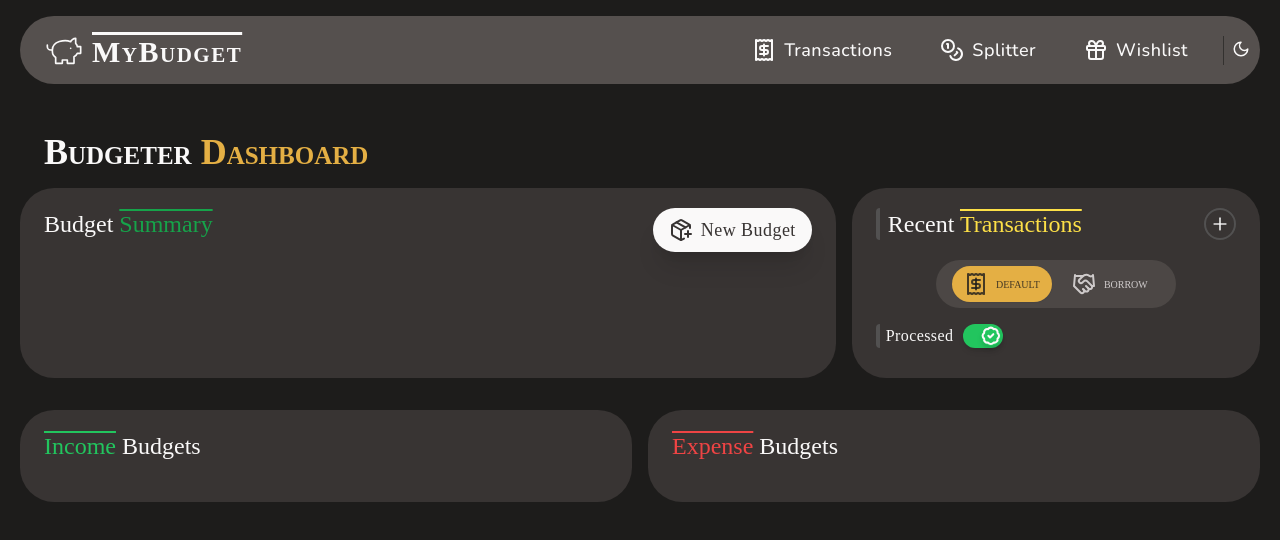
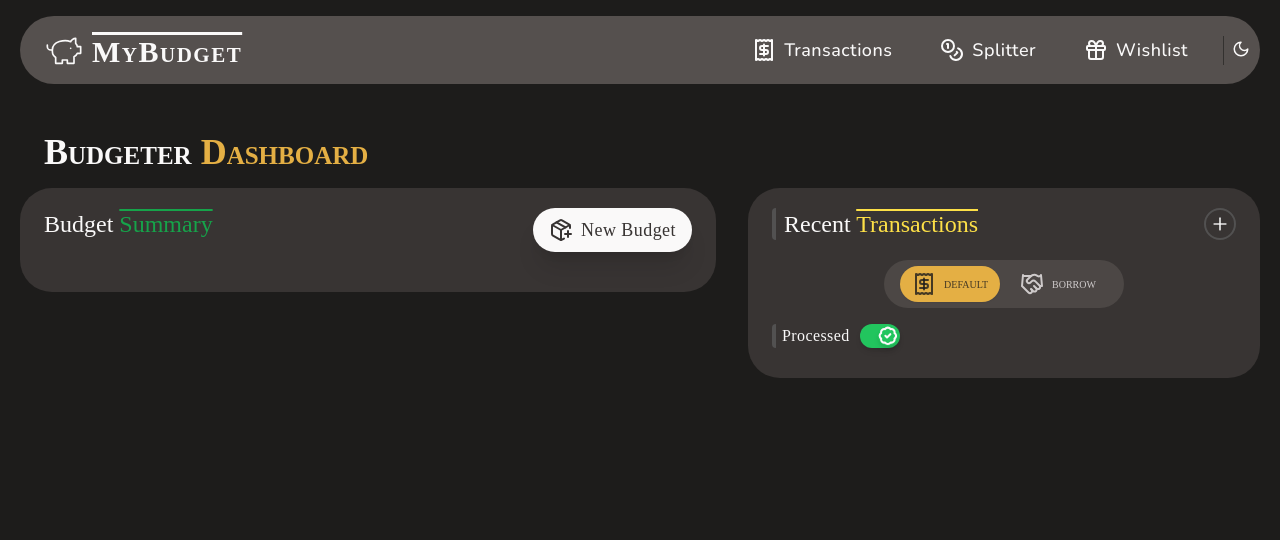
Before and after one commit to maateh/budgeter, a React (Vite) app: page / in a window 1280 px wide. Shown: the top 540 px of the page. Built offline with nearby package versions, Linux system fonts and the light colour scheme; a web font is replaced by a local one.

Commit message:
style: change the layout of Home and BudgetDetails

```diff
--- a/src/globals.css
+++ b/src/globals.css
@@ -121,7 +121,7 @@
 
 @layer components {
   .layout-rounded {
-    @apply rounded-[2.15rem] px-6 py-5;
+    @apply rounded-[2rem] px-6 py-5;
   }
 }
 
--- a/src/layouts/_root/pages/budgets/BudgetDetails.tsx
+++ b/src/layouts/_root/pages/budgets/BudgetDetails.tsx
@@ -14,14 +14,15 @@ const BudgetDetails = () => {
 
   const { data: budget, isLoading } = useGetBudget(id)
 
-  return !isLoading && budget ? (
+  return (
     <div className="page-wrapper">
       <h1 className="ml-6">
         Budget <span className="text-green-600/85 dark:text-green-400">Details</span>
       </h1>
 
-      <div className="w-full flex flex-col justify-between gap-4 md:flex-row">
-        <div className="w-full flex flex-col gap-4 md:w-4/6 md:max-w-4xl">
+      {!isLoading && budget ? (
+        <div className="w-full flex flex-col justify-between gap-x-8 gap-y-10 md:flex-row">
+          <div className="flex-1 w-full min-w-64 flex flex-col gap-y-10 md:min-w-80 md:max-w-4xl">
             <section className="w-full">
               <BudgetSummary budget={budget} />
             </section>
@@ -31,13 +32,12 @@ const BudgetDetails = () => {
             </section>
           </div>
 
-        <section className="w-full h-fit min-w-80 layout-rounded bg-primary md:w-2/6 md:max-w-lg">
+          <section className="flex-1 w-full h-fit min-w-64 layout-rounded bg-primary md:w-1/3 md:max-w-lg">
             <Transactions budgetId={budget.id} />
           </section>
         </div>
+      ) : <>Loading...</>} {/* // TODO: skeleton */}
     </div>
-  ) : (
-    <>Loading</> // TODO: skeleton
   )
 }
 
--- a/src/layouts/_root/pages/budgets/components/BudgetActions.tsx
+++ b/src/layouts/_root/pages/budgets/components/BudgetActions.tsx
@@ -19,7 +19,7 @@ const BudgetActions = ({ budget }: BudgetActionsProps) => {
 
   return (
     <div className="ml-auto flex flex-wrap-reverse items-center justify-end gap-y-2 gap-x-4">
-      <Button className="w-fit flex items-center gap-x-1.5"
+      <Button className="icon-wrapper"
         variant="destructive"
         size="sm"
         onClick={() => navigate(`/budgets/delete/${budget.id}`, {
--- a/src/layouts/_root/pages/budgets/components/BudgetSummary.tsx
+++ b/src/layouts/_root/pages/budgets/components/BudgetSummary.tsx
@@ -26,8 +26,7 @@ const BudgetSummary = ({ budget }: BudgetSummaryProps) => {
   return (
     <div className="flex flex-col gap-y-3.5 mx-2 sm:mx-3.5">
       <div className="flex flex-wrap justify-between gap-x-2 gap-y-5">
-        <div className="flex items-center gap-x-2">
-          <Badge className="py-3.5 gap-x-2.5 border-2"
+        <Badge className="py-3.5 border-2 icon-wrapper"
           size="lg"
           style={{ borderColor: budget.theme.foreground }}
         >
@@ -36,7 +35,6 @@ const BudgetSummary = ({ budget }: BudgetSummaryProps) => {
             {budget.name}
           </h2>
         </Badge>
-        </div>
 
         <BudgetActions budget={budget} />
       </div>
--- a/src/layouts/_root/pages/home/Home.tsx
+++ b/src/layouts/_root/pages/home/Home.tsx
@@ -1,48 +1,28 @@
 // components
 import Transactions from "@/components/shared/transaction/Transactions"
 import BudgetSummary from "./components/BudgetSummary"
-import BudgetList from "./components/BudgetList"
-
-// hooks
-import { useGetBudgets } from "@/lib/react-query/queries"
 
 const Home = () => {
-  const { data: budgets, isLoading: budgetsIsLoading } = useGetBudgets()
-
   return (
     <div className="page-wrapper">
-      <h1 className="ml-6">Budgeter <span className="text-accent">Dashboard</span></h1>
+      <h1 className="ml-6">
+        Budgeter <span className="text-accent">Dashboard</span>
+      </h1>
 
-      <div className="grid gap-8">
-        <div className="w-full flex flex-col justify-between gap-4 md:flex-row">
-          <section className="w-full layout-rounded bg-primary md:w-4/6 md:max-w-4xl">
+      <div className="w-full flex flex-col justify-between gap-x-8 gap-y-10 md:flex-row">
+        <div className="flex-1 w-full min-w-64 flex flex-col gap-y-10 md:min-w-80 md:max-w-4xl">
+          <section className="w-full layout-rounded bg-primary">
             <BudgetSummary />
           </section>
-          <section className="w-full min-w-80 layout-rounded bg-primary md:w-2/6 md:max-w-lg">
-            <Transactions />
+
+          <section className="w-full">
+            {/* <Budgets /> TODO: implement */}
           </section>
         </div>
 
-        <div className="flex flex-col justify-between items-center gap-4 lg:flex-col xl:flex-row">
-          {!budgetsIsLoading && budgets ? (
-            <>
-              <section className="w-full mr-auto layout-rounded bg-primary md:w-5/6 lg:max-w-5xl">
-                <BudgetList
-                  budgets={budgets.filter(b => b.type === 'income')}
-                  type="income"
-                />
-              </section>
-              <section className="w-full ml-auto layout-rounded bg-primary md:w-5/6 lg:max-w-5xl">
-                <BudgetList
-                  budgets={budgets.filter(b => b.type === 'expense')}
-                  type="expense"
-                />
-              </section>
-            </>
-          ) : (
-            <>Loading...</> // TODO: skeleton
-          )}
-        </div>
+        <section className="flex-1 w-full h-fit min-w-64 layout-rounded bg-primary md:w-1/3 md:max-w-lg">
+          <Transactions />
+        </section>
       </div>
     </div>
   )
```
Lines whose indentation alone changed are shown as unchanged.
